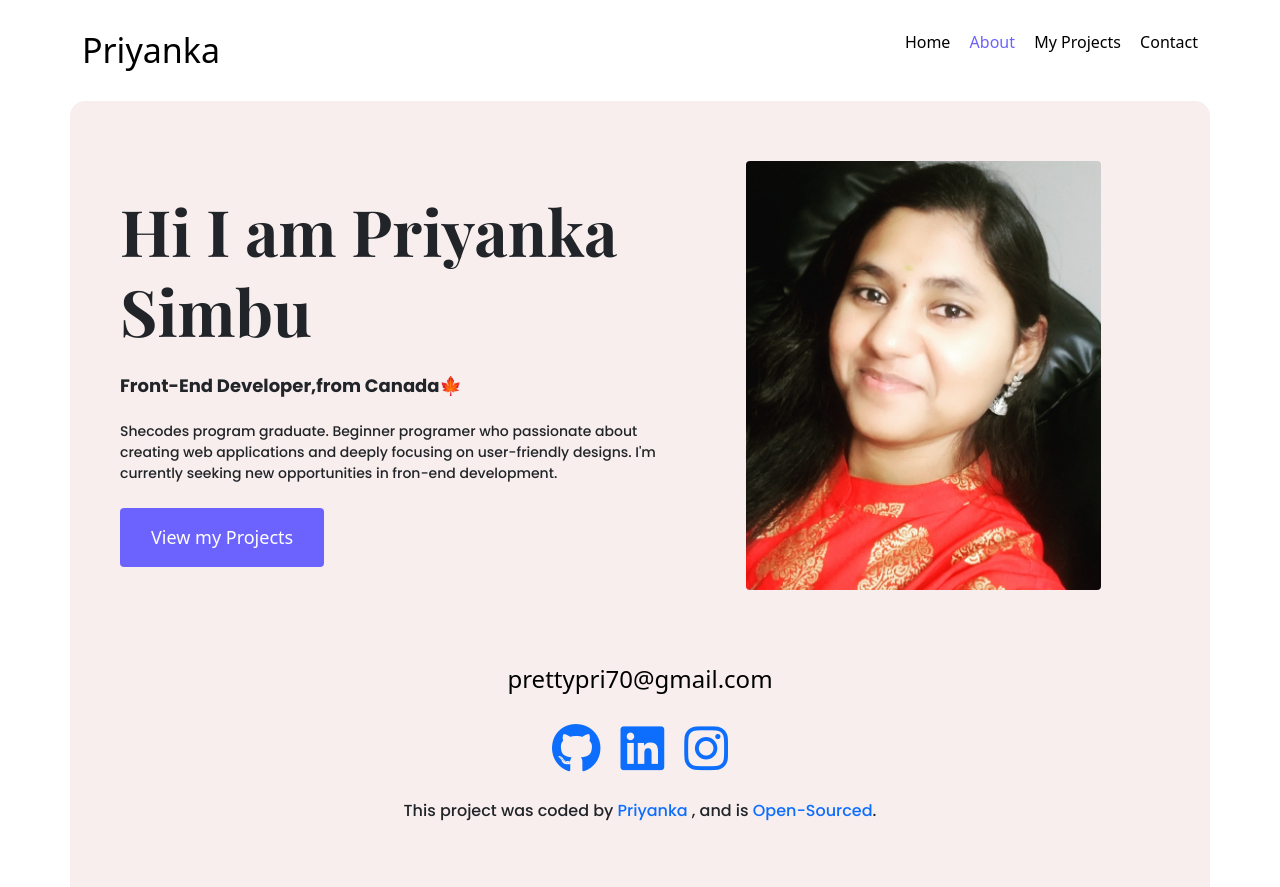
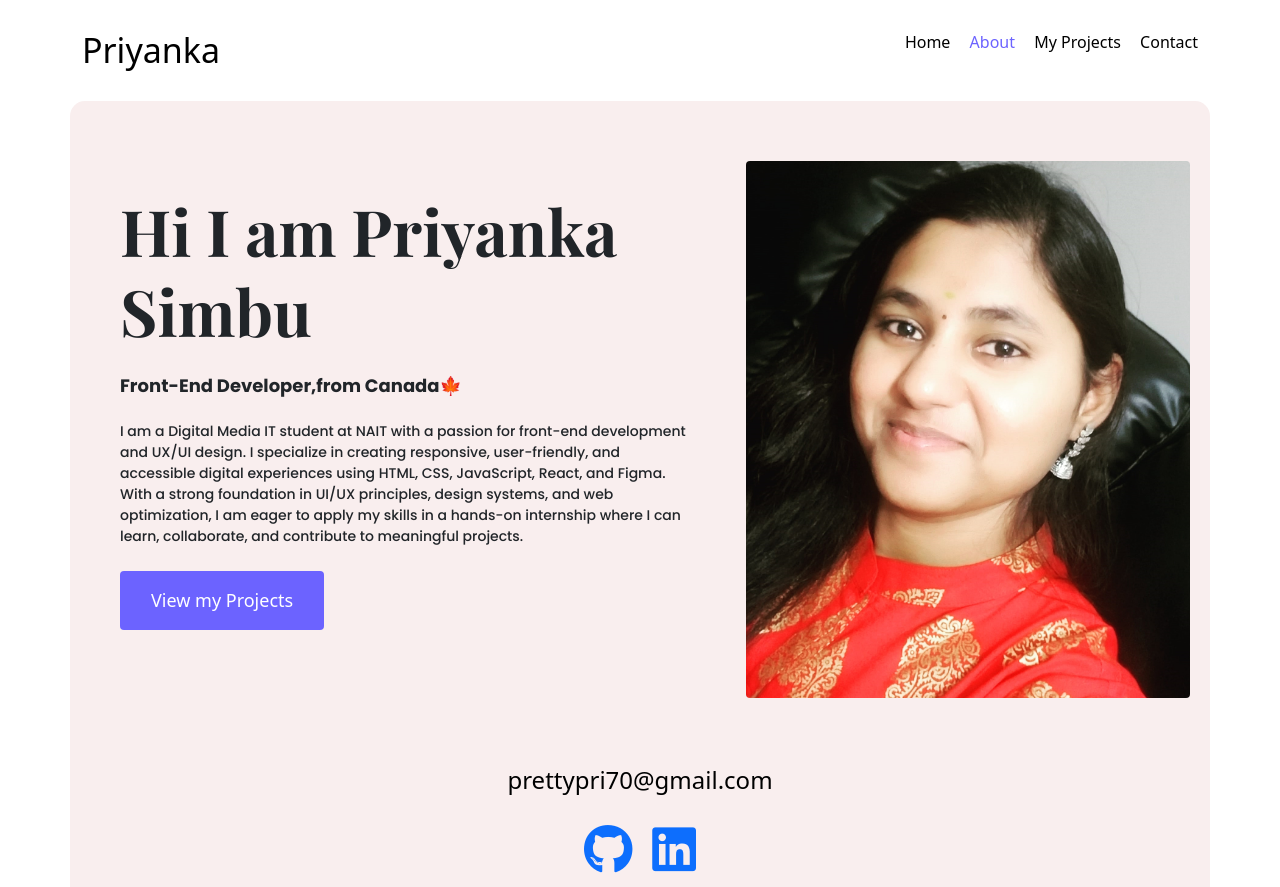
Before and after one commit to Priyanka325/portfolio-project, a plain HTML site: page about.html in a window 1280 px wide. Shown: the top 887 px of the page. Drawn offline with nearby package versions, Linux system fonts and the light colour scheme.

Commit message:
old-portfolio

```diff
--- a/about.html
+++ b/about.html
@@ -60,16 +60,13 @@
             <h1 class="mb-4">Hi I am Priyanka Simbu</h1>
             <h3 class="mb-4">Front-End Developer,from Canada🍁</h3>
             <p class="mb-4">
-              Shecodes program graduate. Beginner programer who passionate about
-              creating web applications and deeply focusing on user-friendly
-              designs. I'm currently seeking new opportunities in fron-end
-              development.
+              I am a Digital Media IT student at NAIT with a passion for front-end development and UX/UI design. I specialize in creating responsive, user-friendly, and accessible digital experiences using HTML, CSS, JavaScript, React, and Figma. With a strong foundation in UI/UX principles, design systems, and web optimization, I am eager to apply my skills in a hands-on internship where I can learn, collaborate, and contribute to meaningful projects.
             </p>
             <a href="/work.html" class="btn btn-branding"> View my Projects</a>
           </div>
         </div>
         <div class="col-lg-5">
-          <img src="images/photo3.jpg" class="img-fluid rounded" width="80%" />
+          <img src="images/photo3.jpg" class="img-fluid rounded" alt="My picture">
         </div>
       </div>
       <footer>
@@ -99,12 +96,12 @@
             title="LinkedIn Profile"
             ><i class="fab fa-linkedin"></i>
           </a>
-          <a
+          <!-- <a
             href="https://www.instagram.com/priyankasimbu5"
             target="_blank"
             title="Instagram Profile"
             ><i class="fab fa-instagram"></i
-          ></a>
+          ></a> -->
         </div>
         <p class="text-center mb-5">
           This project was coded by
```
Also changed, not shown: contact.html (+2 -2 lines), index.html (+2 -2 lines), work.html (+2 -2 lines).
